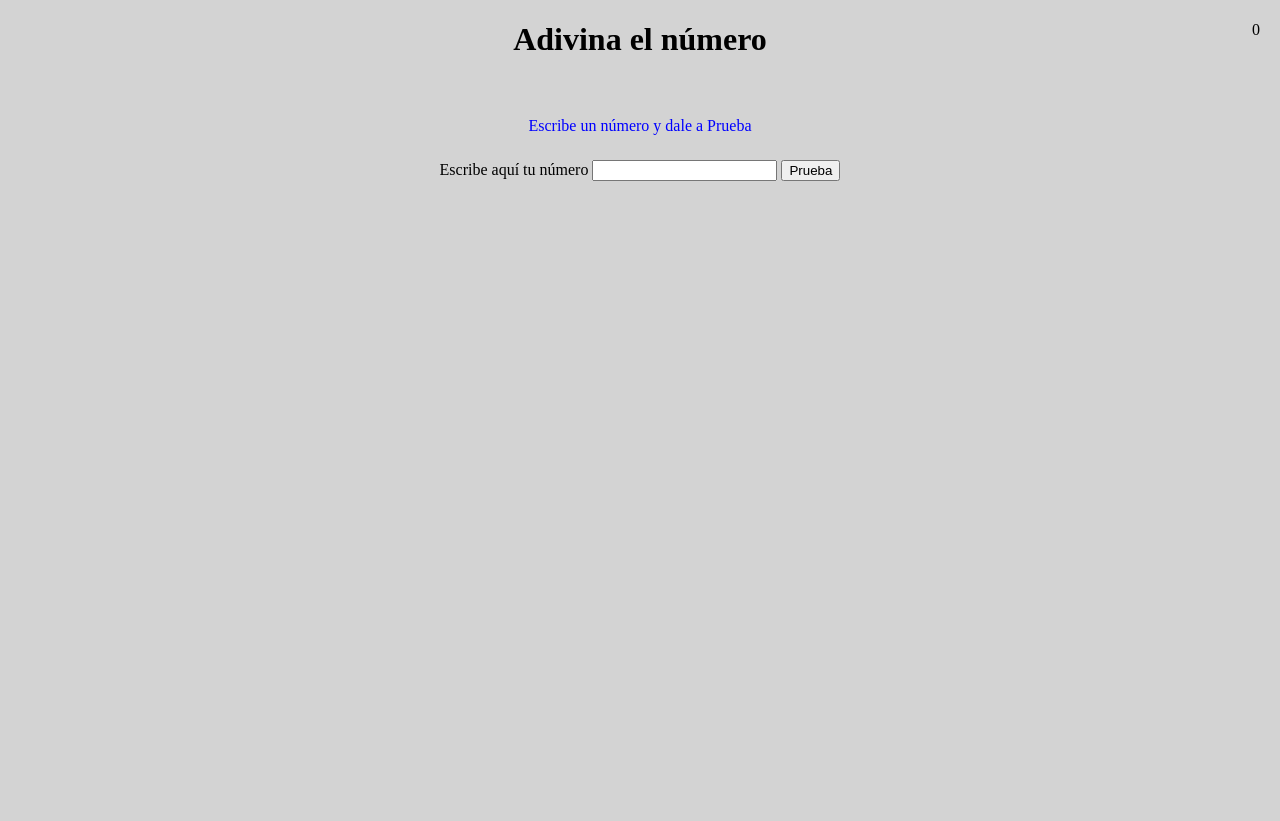
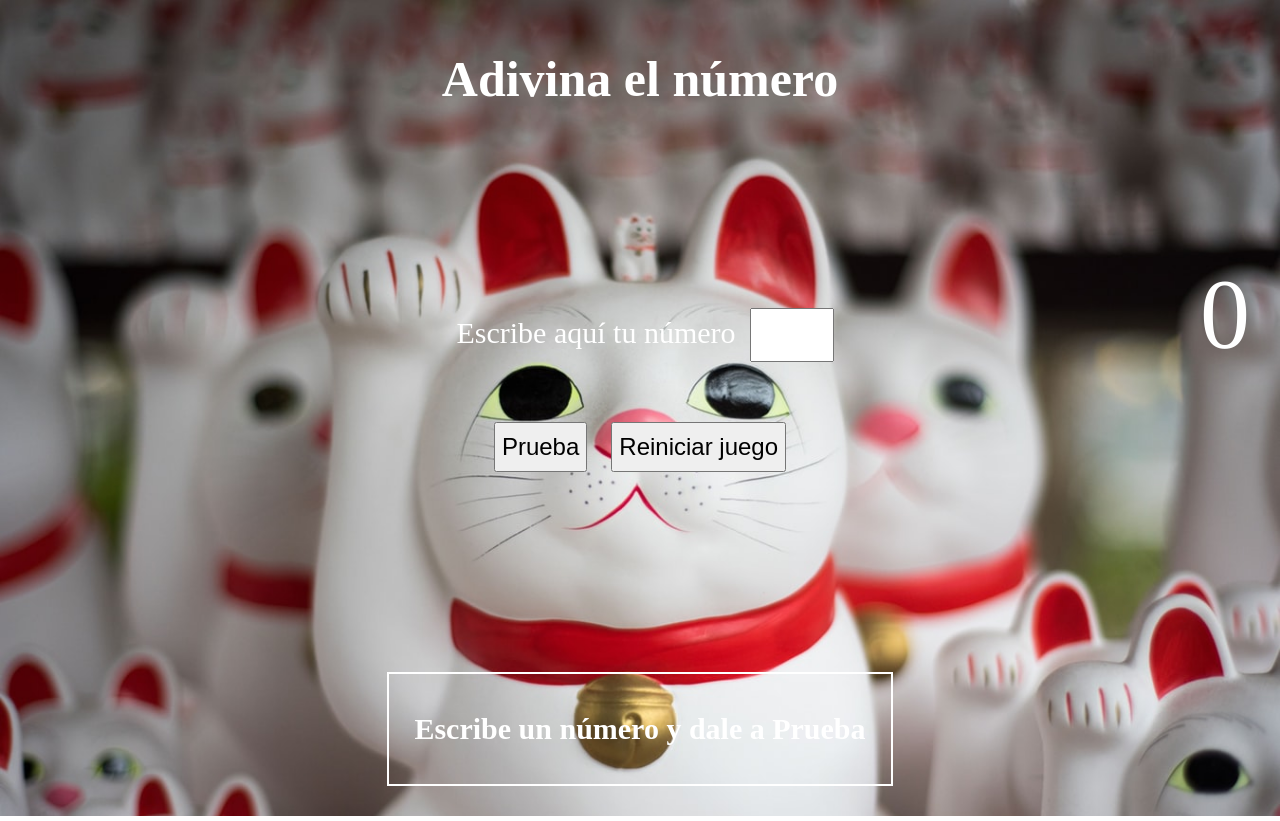
Before and after one commit to alexandrajaramz/m2-evaluacion-intermedia-alexandrajaramz, a plain HTML site: page index.html in a window 1280 px wide. Drawn offline with Linux system fonts and the light colour scheme.

Commit message:
fix reset counter and give styles

```diff
--- a/css/main.css
+++ b/css/main.css
@@ -1,28 +1,79 @@
-body {
+.page {
     margin: 0;
-    background-color: lightgray;
-    text-align: center;
+    background-image: url(../fondo.jpeg);
+    background-repeat: no-repeat;
+    background-size: cover;
     height: 100vh;
     position: relative;
+    display: flex;
+    flex-direction: column;
+    align-items: center;
+}
+
+.title {
+    margin-top: 50px;
+    font-size: 50px;
+    color: white;
+}
+
+.main {
+    text-align: center;
 }
 
 .main__content {
-    transform: translateY(80px);
+    margin-top: 200px;
 }
 
-.tracks {
-    transform: translateY(180px);
+.label {
+    padding: 10px;
+    font-size: 30px;
+    color: white;
+}
+
+.input {
+    width: 60px;
+    height: 30px;
+    padding: 10px;
     text-align: center;
-    border: solid 2px blue;
-    width: 70vw;
+    font-size: 24px;
+}
+
+.buttons {
+    margin-top: 60px;
+}
+
+.btn {
+    height: 50px;
+    font-size: 24px;
+}
+
+.reset {
+    height: 50px;
+    margin-left: 20px;
+    font-size: 24px;
 }
 
 .tracks__content {
-    color: blue;
+    margin-top: 200px;
+}
+
+.explain {
+    height: 60px;
+    border: solid 2px white;
+    padding: 25px;
+    text-align: center;
+    font-size: 30px;
+    font-weight: 600;
+    color: white;
+    display: flex;
+    justify-content: center;
+    align-items: center;
 }
 
 .count {
     position: absolute;
-    top: 0;
-    right: 20px;
+    top: 32vh;
+    right: 30px;
+    font-size: 100px;
+    color: white;
 }
--- a/index.html
+++ b/index.html
@@ -1,5 +1,6 @@
 <!DOCTYPE html>
 <html lang="es">
+
 <head>
     <meta charset="UTF-8">
     <meta name="viewport" content="width=device-width, initial-scale=1.0">
@@ -7,21 +8,27 @@
     <title>G-m2 - Evaluación intermedia - Alexandra Jara</title>
     <link rel="stylesheet" href="css/main.css">
 </head>
-<body>
-    <header>
-        <h1 class="title">Adivina el número</h1>
-    </header>
+
+<body class="page">
 
     <main class="main">
+        <h1 class="title">Adivina el número</h1>
         <section class="main__content">
-            <label for="userTry">Escribe aquí tu número</label>
+            <label class="label" for="userTry">Escribe aquí tu número</label>
             <input class="input" type="text" name="userTry" id="userTry">
+
+        </section>
+        <div class="buttons">
             <button class="btn">Prueba</button>
-        </section>
-        <div class="tracks__content"><p class="explain">Escribe un número y dale a Prueba</p></div>
+            <button class="reset">Reiniciar juego</button></div>
+        <div class="tracks__content">
+            <p class="explain">Escribe un número y dale a Prueba</p>
+        </div>
         <div class="count">0</div>
+
     </main>
 
     <script src="js/main.js"></script>
 </body>
+
 </html>
--- a/js/main.js
+++ b/js/main.js
@@ -4,11 +4,14 @@ const input = document.querySelector('.input');
 const buttonTry = document.querySelector('.btn');
 const messages = document.querySelector('.explain');
 const counter =  document.querySelector('.count');
-const myRandomNumber = getRandomNumber(100);
+const reset = document.querySelector('.reset');
+let myRandomNumber = getRandomNumber(100);
 
 function getRandomNumber(max) {
   return Math.ceil(Math.random() * max);
 }
+
+console.log(myRandomNumber);
 
 function comparingNumbers () {
     const stringValue = input.value;
@@ -49,5 +52,14 @@ function fakeClick (event) {
     }
 }
 
+function resetInfo (event) {
+    input.value = '';
+    i = 0;
+    messages.innerHTML = 'Escribe un número y dale a Prueba';
+    myRandomNumber = getRandomNumber(100);
+    console.log(myRandomNumber);
+}
+
 buttonTry.addEventListener('click', gameStart);
 input.addEventListener('keyup', fakeClick);
+reset.addEventListener('click', resetInfo);
```
Also changed, not shown: fondo.jpeg (added).
